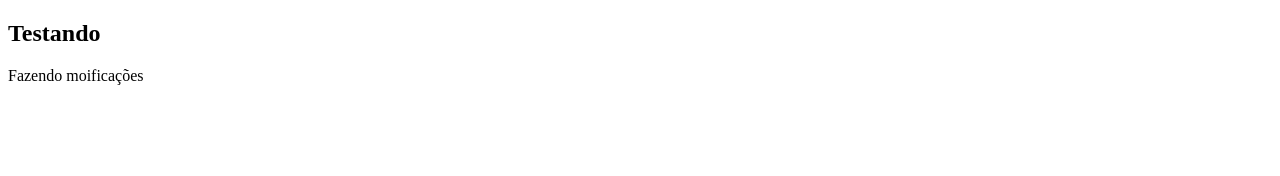
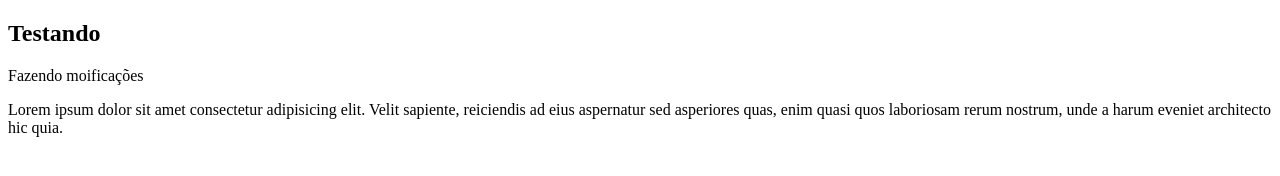
Before and after one commit to Lordbeik/Aprendendo-usar-git, a plain HTML site: page index.html in a window 1280 px wide. Drawn offline with Linux system fonts and the light colour scheme.

Commit message:
Adiciona um parágrafo Loren

```diff
--- a/index.html
+++ b/index.html
@@ -8,6 +8,7 @@
 <body>
     <h2>Testando</h2>
     <p>Fazendo moificações</p>
+    <p>Lorem ipsum dolor sit amet consectetur adipisicing elit. Velit sapiente, reiciendis ad eius aspernatur sed asperiores quas, enim quasi quos laboriosam rerum nostrum, unde a harum eveniet architecto hic quia.</p>
 
 </body>
 </html>
```
